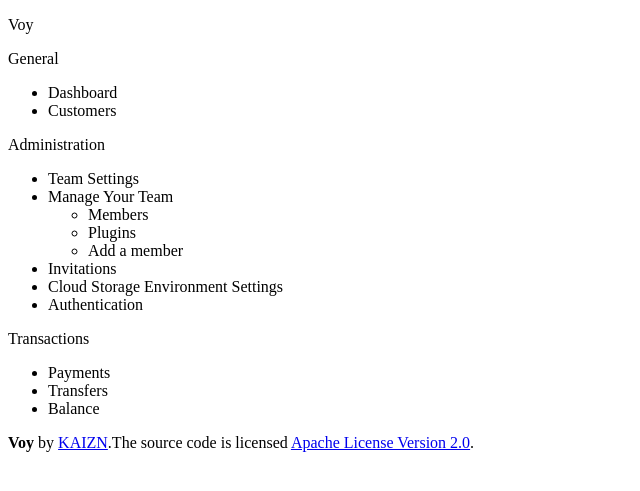
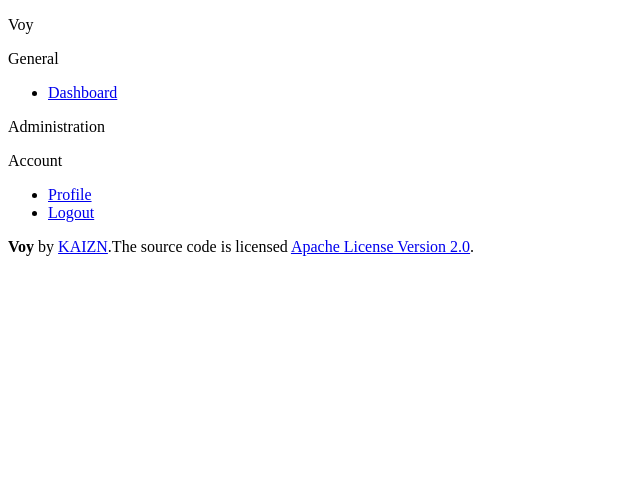
Before and after one commit to KAIZN-io/Voy, a Python web app: template voy/view/templates/controller/dashboard/index.html.j2 in a window 1280 px wide. Shown: the top 491 px of the page, without its empty margins (0-640 px from the left). Run offline with Jinja, Linux system fonts and the light colour scheme; the template is opened without the code that fills it: most values are stand-ins (such as "Sample title", 1, 10 or a date in 2020).

Commit message:
Real menu items
The menu items are no longer fake. I transferred the links from the
navbar into the new navigation.

There are still ugly checks for whether you are allowed to see certain
menu items, but that'll fade eventually.

```diff
--- a/voy/view/templates/layout/menu.html.j2
+++ b/voy/view/templates/layout/menu.html.j2
@@ -5,8 +5,11 @@
   </p>
 
   <ul class="menu-list">
-    <li><a>Dashboard</a></li>
-    <li><a>Customers</a></li>
+    <li>
+      <a href="{{ url_for('dashboard_controller.index') }}">
+        Dashboard
+      </a>
+    </li>
   </ul>
 
   <p class="menu-label">
@@ -14,28 +17,37 @@
   </p>
 
   <ul class="menu-list">
-    <li><a>Team Settings</a></li>
-    <li>
-      <a class="is-active">Manage Your Team</a>
-      <ul>
-        <li><a>Members</a></li>
-        <li><a>Plugins</a></li>
-        <li><a>Add a member</a></li>
-      </ul>
-    </li>
-    <li><a>Invitations</a></li>
-    <li><a>Cloud Storage Environment Settings</a></li>
-    <li><a>Authentication</a></li>
+    {% if (current_user.is_authenticated) and (current_user.role == 'Admin' or current_user.role == 'Data Manager') %}
+      <li>
+        <a href="{{ url_for('study_controller.new') }}">
+          Studies
+        </a>
+      </li>
+    {% endif %}
+    {% if (current_user.is_authenticated) and (current_user.role == 'Admin' or current_user.role == 'Data Manager') %}
+      <li>
+        <a href="{{ url_for('study_controller.new') }}">
+          Users
+        </a>
+      </li>
+    {% endif %}
   </ul>
 
   <p class="menu-label">
-    Transactions
+    Account
   </p>
 
   <ul class="menu-list">
-    <li><a>Payments</a></li>
-    <li><a>Transfers</a></li>
-    <li><a>Balance</a></li>
+    <li>
+      <a href="{{ url_for('profile_controller.profile') }}">
+        Profile
+      </a>
+    </li>
+    <li>
+      <a href="{{ url_for('authentication_controller.logout') }}">
+        Logout
+      </a>
+    </li>
   </ul>
 
 </nav>
```
